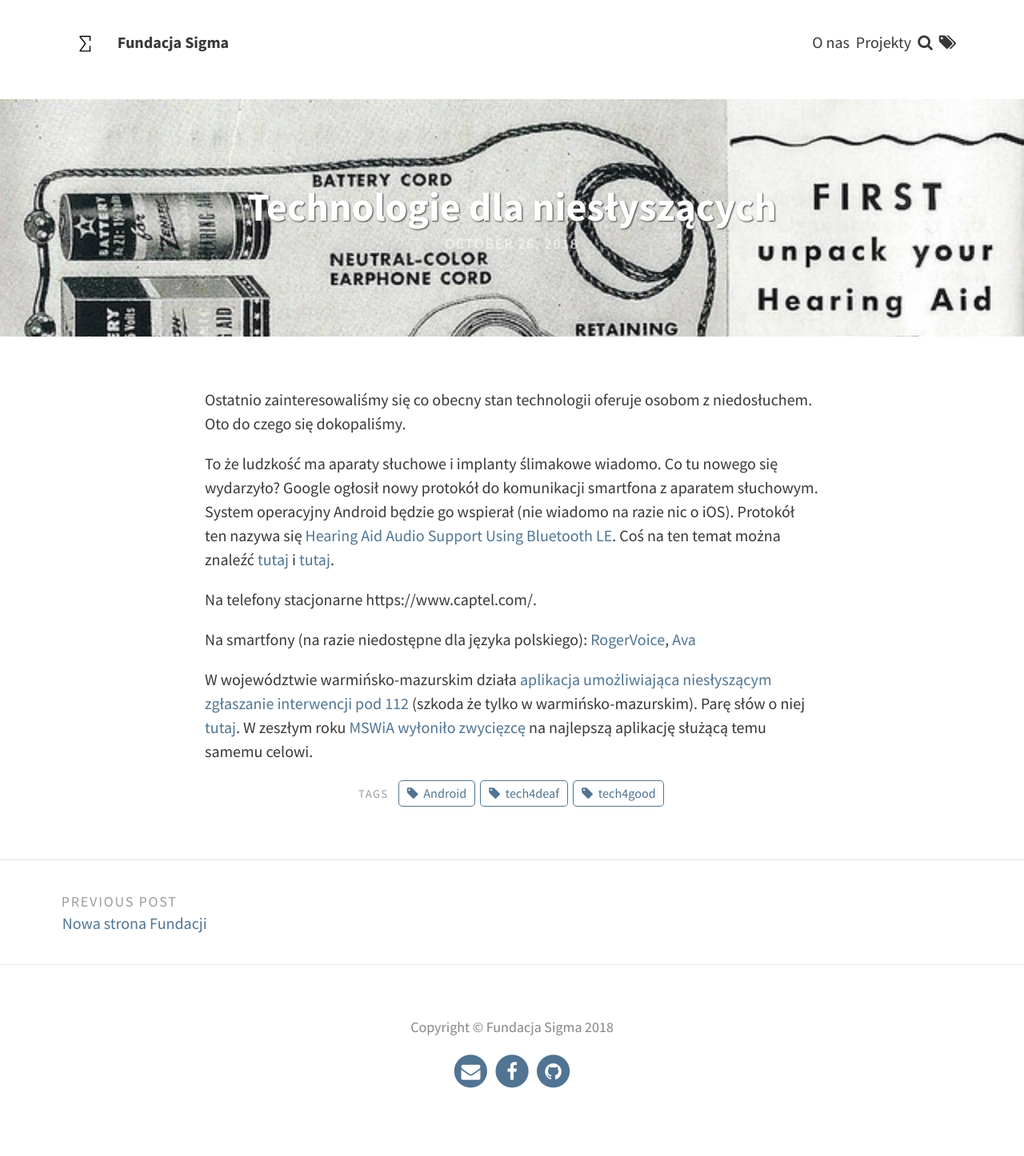
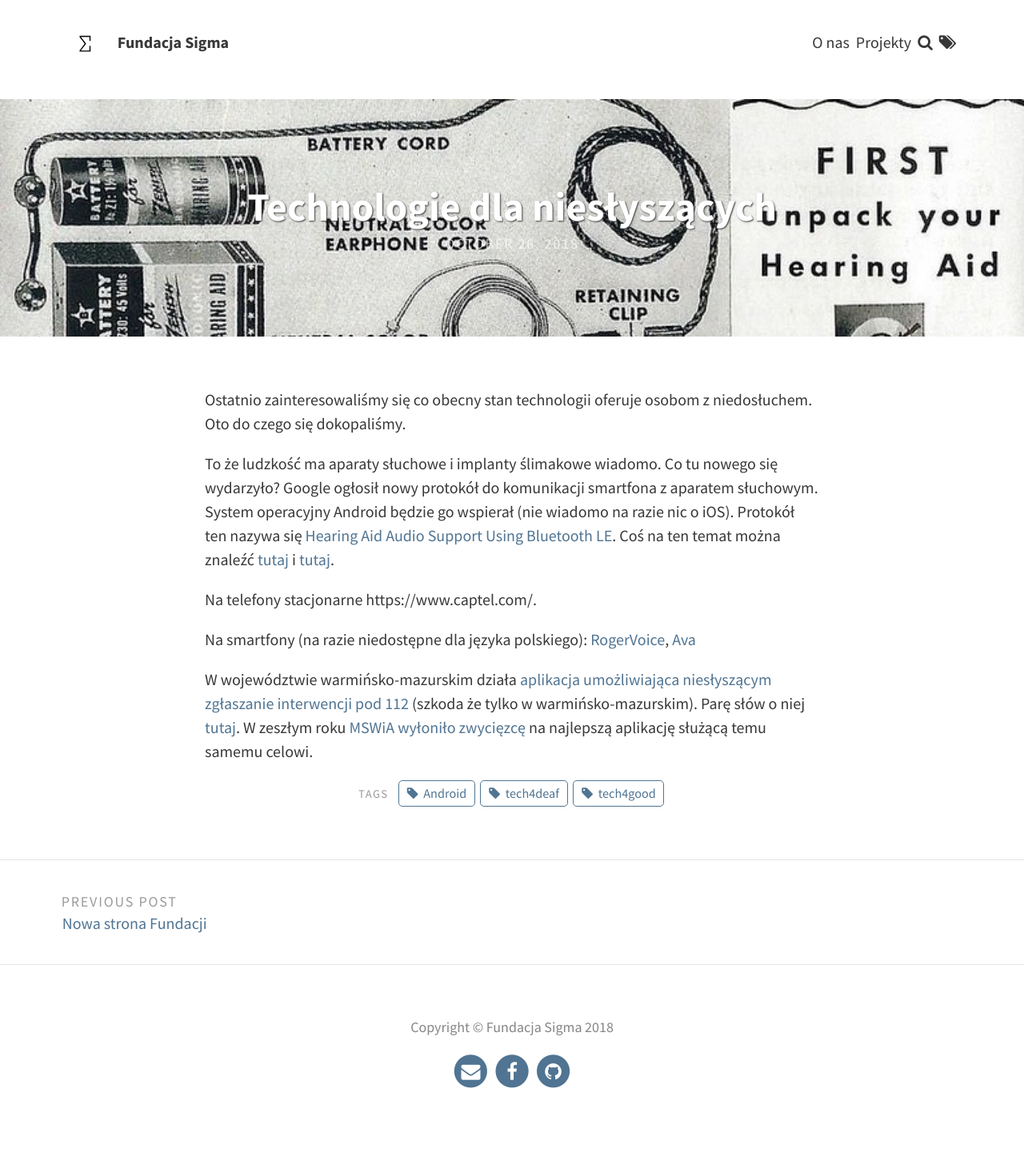
Before and after one commit to SigmaNgo/SigmaNgo.github.io, a Jekyll site: the page built from _posts/2018-10-26-technologie-dla-nieslyszacych.md, in a window 1280 px wide. Shown: the whole page at 80% size. Built offline with Jekyll 4.4.1, drawn with Linux system fonts in a browser that asks for light colours; comment, search, counter and statistics services are not loaded.

Commit message:
Update 2018-10-26-technologie-dla-nieslyszacych.md

```diff
--- a/_posts/2018-10-26-technologie-dla-nieslyszacych.md
+++ b/_posts/2018-10-26-technologie-dla-nieslyszacych.md
@@ -1,8 +1,8 @@
 ---
 layout: post
 title: Technologie dla niesłyszących
-feature-img: "assets/img/pexels/hearingaidbig.jpg"
-thumbnail: "assets/img/thumbnails/haid.jpg"
+feature-img: "assets/img/thumbnails/haidgood.jpg"
+thumbnail: "assets/img/thumbnails/haidgood.jpg"
 tags: [tech4good, tech4deaf, Android]
 ---
 Ostatnio zainteresowaliśmy się co obecny stan technologii oferuje osobom z niedosłuchem. Oto do czego się dokopaliśmy.
```
